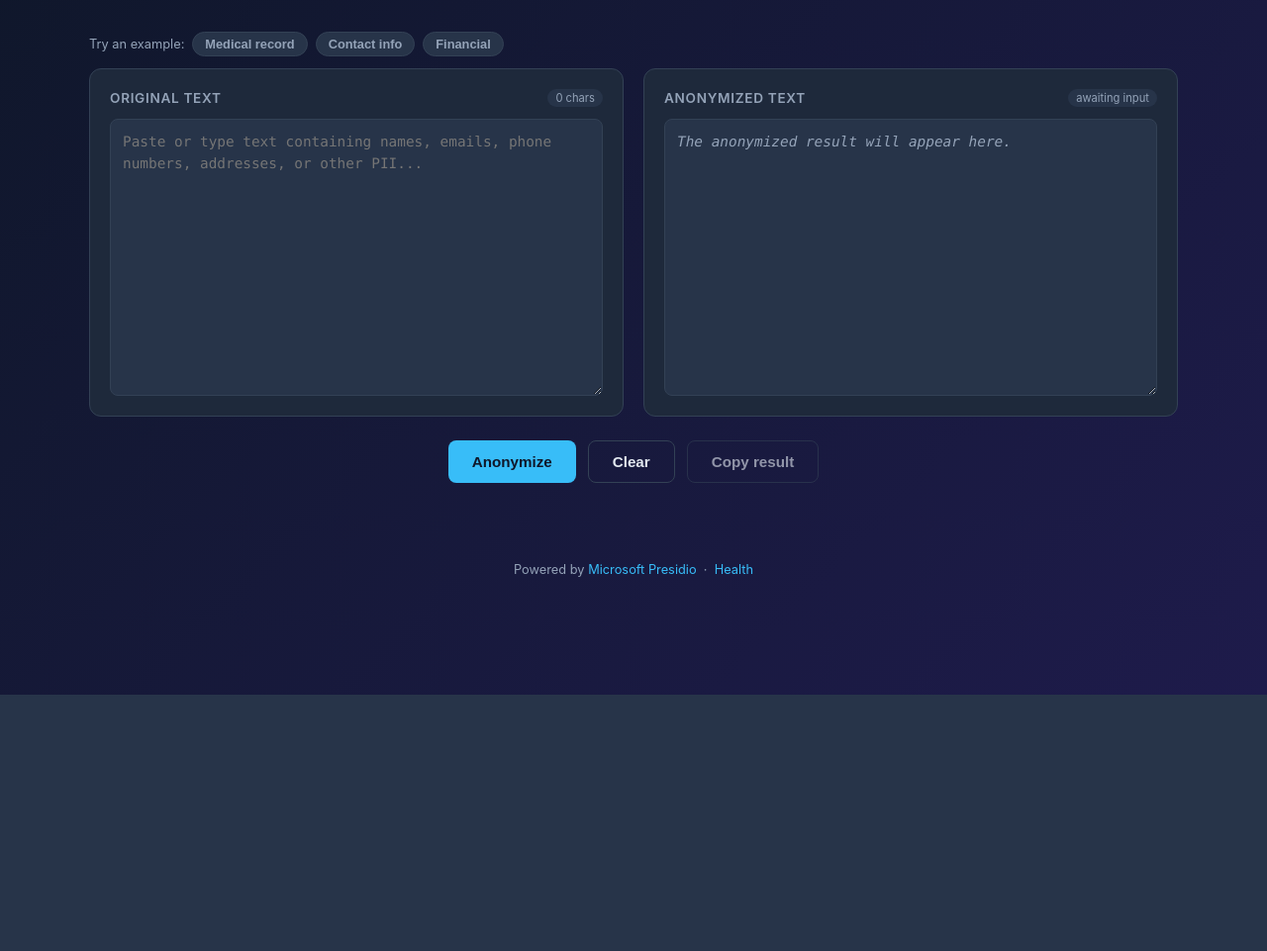
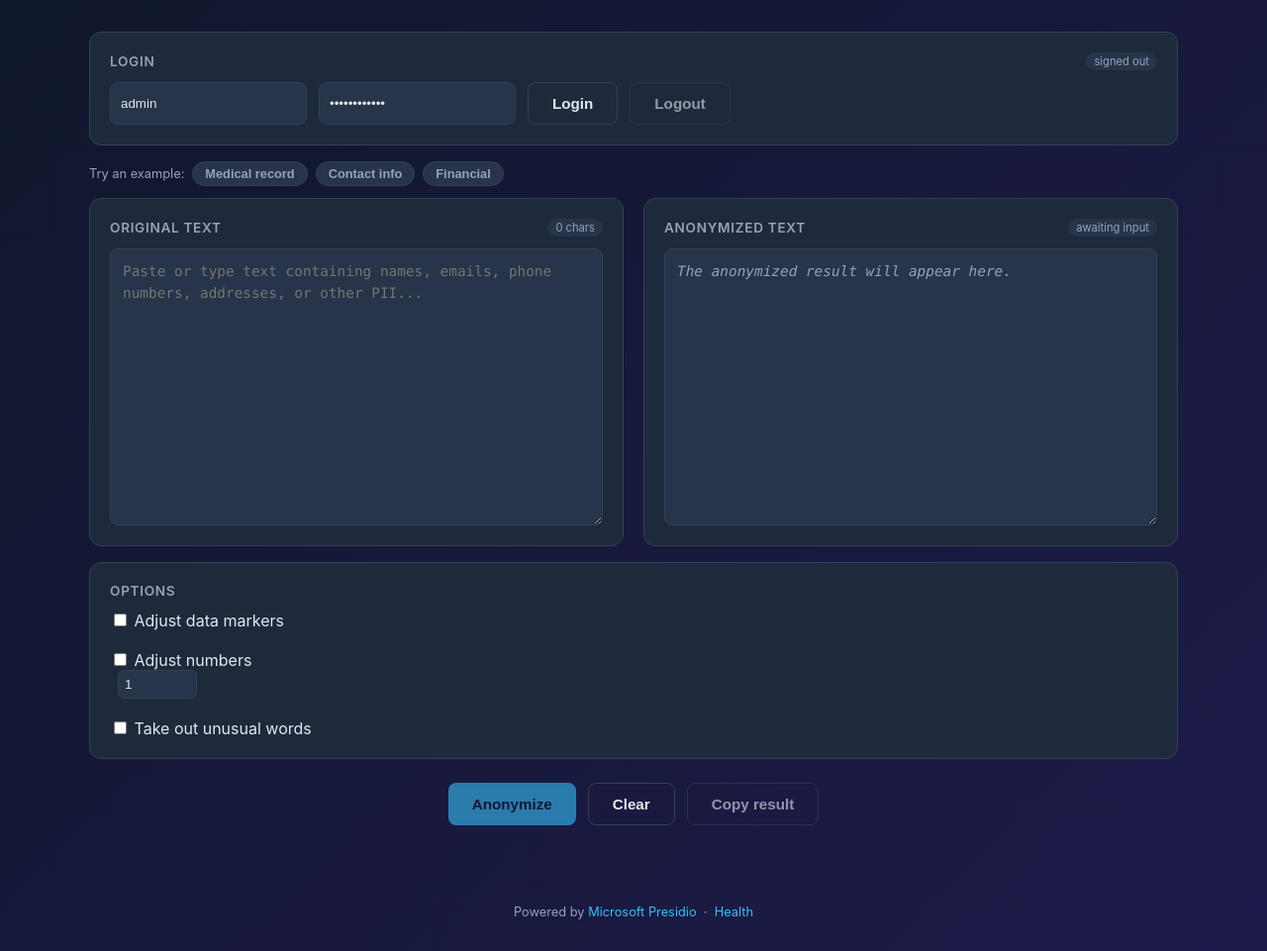
Before and after one commit to grysukuza/anonymize, a Flask app: page / in a window 1280 px wide. Shown: the part 98-1059 px from the top of the page at 99% size. Before the commit the page ends 800 px from the top, so only its background shows below. Run offline with Flask 2, Linux system fonts and the light colour scheme.

Commit message:
Add login and configurable anonymization options

```diff
--- a/presidio_service/app.py
+++ b/presidio_service/app.py
@@ -1,56 +1,128 @@
 """
 Flask application for the Presidio anonymization microservice.
 """
-from flask import Flask, request, jsonify, render_template
+import re
+from flask import Flask, request, jsonify, render_template, session
 from presidio_analyzer import AnalyzerEngine
 from presidio_anonymizer import AnonymizerEngine, OperatorConfig
 
 app = Flask(__name__)
+app.secret_key = "change-me-in-production"
+
+# Simple demo credentials for local usage.
+VALID_USERS = {
+    "admin": "anonymize123",
+}
 
 # Initialize Presidio engines once at startup
 analyzer = AnalyzerEngine()
 anonymizer = AnonymizerEngine()
 
+
+def _is_logged_in() -> bool:
+    return bool(session.get("authenticated"))
+
+
+def _adjust_numbers(text: str, delta: int) -> str:
+    if delta == 0:
+        return text
+
+    def replace_number(match: re.Match) -> str:
+        return str(int(match.group(0)) + delta)
+
+    return re.sub(r"\d+", replace_number, text)
+
+
+def _remove_unusual_words(text: str) -> str:
+    words = text.split()
+    filtered = []
+    for word in words:
+        normalized = re.sub(r"[^A-Za-z]", "", word)
+        if normalized and len(normalized) > 14:
+            continue
+        if re.search(r"[^\w\s.,!?;:'\"()\-]", word):
+            continue
+        filtered.append(word)
+    return " ".join(filtered)
+
+
 @app.get("/")
 def index():
     """Serve the web UI for text anonymization."""
-    return render_template("index.html")
+    return render_template("index.html", logged_in=_is_logged_in())
+
 
 @app.get("/health")
 def health():
     """Health check endpoint."""
     return jsonify({"status": "ok"}), 200
 
+
+@app.post("/login")
+def login():
+    data = request.get_json(force=True) or {}
+    username = data.get("username", "")
+    password = data.get("password", "")
+    if VALID_USERS.get(username) == password:
+        session["authenticated"] = True
+        session["username"] = username
+        return jsonify({"status": "ok", "username": username}), 200
+    return jsonify({"error": "Invalid username or password."}), 401
+
+
+@app.post("/logout")
+def logout():
+    session.clear()
+    return jsonify({"status": "ok"}), 200
+
+
+@app.get("/session")
+def session_state():
+    return jsonify({"authenticated": _is_logged_in(), "username": session.get("username")}), 200
+
+
 @app.post("/anonymize")
 def anonymize():
     """
     Anonymize PII in the provided text.
-    Request JSON: {"text": "..."}
+    Request JSON: {"text": "...", "adjust_data": bool, "adjust_numbers": bool, "number_delta": int, "remove_unusual_words": bool}
     Response JSON: {"text": "..."}
     """
+    if not _is_logged_in():
+        return jsonify({"error": "Login required."}), 401
+
     data = request.get_json(force=True)
     if not data or "text" not in data:
         return jsonify({"error": "Missing 'text' field in JSON body."}), 400
 
     text = data["text"]
+
     # Analyze text for PII
     results = analyzer.analyze(text=text, language="en")
 
-    # Anonymize using default operator: replace all PII with '<PII>'
     # Build operator configs for anonymization
+    replacement = "<PII_ADJUSTED>" if data.get("adjust_data") else "<PII>"
     operators = {
         "DEFAULT": OperatorConfig(
             operator_name="replace",
-            params={"new_value": "<PII>"},
+            params={"new_value": replacement},
         )
     }
     anonymized = anonymizer.anonymize(
         text=text,
         analyzer_results=results,
         operators=operators,
-    )
+    ).text
 
-    return jsonify({"text": anonymized.text}), 200
+    if data.get("adjust_numbers"):
+        delta = int(data.get("number_delta", 0))
+        anonymized = _adjust_numbers(anonymized, delta)
+
+    if data.get("remove_unusual_words"):
+        anonymized = _remove_unusual_words(anonymized)
+
+    return jsonify({"text": anonymized}), 200
+
 
 if __name__ == "__main__":
     # For local development/testing only; use Gunicorn in production
--- a/presidio_service/templates/index.html
+++ b/presidio_service/templates/index.html
@@ -239,6 +239,21 @@
       <p class="subtitle">Detect and replace personally identifiable information using Microsoft Presidio</p>
     </header>
 
+
+
+    <div class="panel" style="margin-bottom: 16px;">
+      <div class="panel-header">
+        <span class="panel-title">Login</span>
+        <span class="badge" id="authBadge">signed out</span>
+      </div>
+      <div class="controls" style="justify-content: flex-start; margin: 0;">
+        <input id="username" placeholder="Username" value="admin" style="padding:10px;border-radius:8px;border:1px solid var(--border);background:var(--panel-2);color:var(--text);" />
+        <input id="password" type="password" placeholder="Password" value="anonymize123" style="padding:10px;border-radius:8px;border:1px solid var(--border);background:var(--panel-2);color:var(--text);" />
+        <button id="loginBtn" class="secondary">Login</button>
+        <button id="logoutBtn" class="secondary" disabled>Logout</button>
+      </div>
+    </div>
+
     <div class="examples">
       <span style="font-size: 0.8rem; color: var(--muted); align-self: center;">Try an example:</span>
       <button class="example-chip" data-example="medical">Medical record</button>
@@ -262,6 +277,18 @@
         </div>
         <pre class="output placeholder" id="output">The anonymized result will appear here.</pre>
       </div>
+    </div>
+
+
+    <div class="panel" style="margin-top: 16px;">
+      <div class="panel-header">
+        <span class="panel-title">Options</span>
+      </div>
+      <label><input type="checkbox" id="adjustData"> Adjust data markers</label><br/>
+      <label><input type="checkbox" id="adjustNumbers"> Adjust numbers</label>
+      <input id="numberDelta" type="number" value="1" style="width:80px;margin-left:8px;padding:6px;border-radius:6px;border:1px solid var(--border);background:var(--panel-2);color:var(--text);" />
+      <br/>
+      <label><input type="checkbox" id="removeUnusualWords"> Take out unusual words</label>
     </div>
 
     <div class="controls">
@@ -288,6 +315,15 @@
     const status = document.getElementById("status");
     const charCount = document.getElementById("charCount");
     const outputBadge = document.getElementById("outputBadge");
+    const authBadge = document.getElementById("authBadge");
+    const loginBtn = document.getElementById("loginBtn");
+    const logoutBtn = document.getElementById("logoutBtn");
+    const username = document.getElementById("username");
+    const password = document.getElementById("password");
+    const adjustData = document.getElementById("adjustData");
+    const adjustNumbers = document.getElementById("adjustNumbers");
+    const numberDelta = document.getElementById("numberDelta");
+    const removeUnusualWords = document.getElementById("removeUnusualWords");
 
     const EXAMPLES = {
       medical: "Patient John Smith, born on 01/02/1980, was admitted to St. Mary's Hospital on 03/15/2024. His SSN is 123-45-6789 and medical record number is MRN789012. He can be reached at john.smith@example.com or 555-123-4567.",
@@ -299,6 +335,7 @@
       chip.addEventListener("click", () => {
         input.value = EXAMPLES[chip.dataset.example] || "";
         updateCount();
+    refreshSession();
         input.focus();
       });
     });
@@ -319,6 +356,33 @@
 
     input.addEventListener("input", updateCount);
 
+    async function refreshSession() {
+      const res = await fetch("/session");
+      const data = await res.json();
+      const loggedIn = !!data.authenticated;
+      authBadge.textContent = loggedIn ? `signed in as ${data.username}` : "signed out";
+      loginBtn.disabled = loggedIn;
+      logoutBtn.disabled = !loggedIn;
+      anonymizeBtn.disabled = !loggedIn;
+    }
+
+    loginBtn.addEventListener("click", async () => {
+      try {
+        const res = await fetch("/login", {method:"POST", headers:{"Content-Type":"application/json"}, body: JSON.stringify({username: username.value, password: password.value})});
+        if (!res.ok) throw new Error("Login failed");
+        setStatus("Logged in.", "success");
+        await refreshSession();
+      } catch (e) {
+        setStatus(e.message, "error");
+      }
+    });
+
+    logoutBtn.addEventListener("click", async () => {
+      await fetch("/logout", {method:"POST"});
+      setStatus("Logged out.", "success");
+      await refreshSession();
+    });
+
     clearBtn.addEventListener("click", () => {
       input.value = "";
       setOutput("The anonymized result will appear here.", true);
@@ -326,6 +390,7 @@
       copyBtn.disabled = true;
       setStatus("");
       updateCount();
+    refreshSession();
       input.focus();
     });
 
@@ -354,7 +419,7 @@
         const res = await fetch("/anonymize", {
           method: "POST",
           headers: { "Content-Type": "application/json" },
-          body: JSON.stringify({ text })
+          body: JSON.stringify({ text, adjust_data: adjustData.checked, adjust_numbers: adjustNumbers.checked, number_delta: Number(numberDelta.value || 0), remove_unusual_words: removeUnusualWords.checked })
         });
 
         if (!res.ok) {
@@ -384,6 +449,7 @@
     });
 
     updateCount();
+    refreshSession();
   </script>
 </body>
 </html>
```
